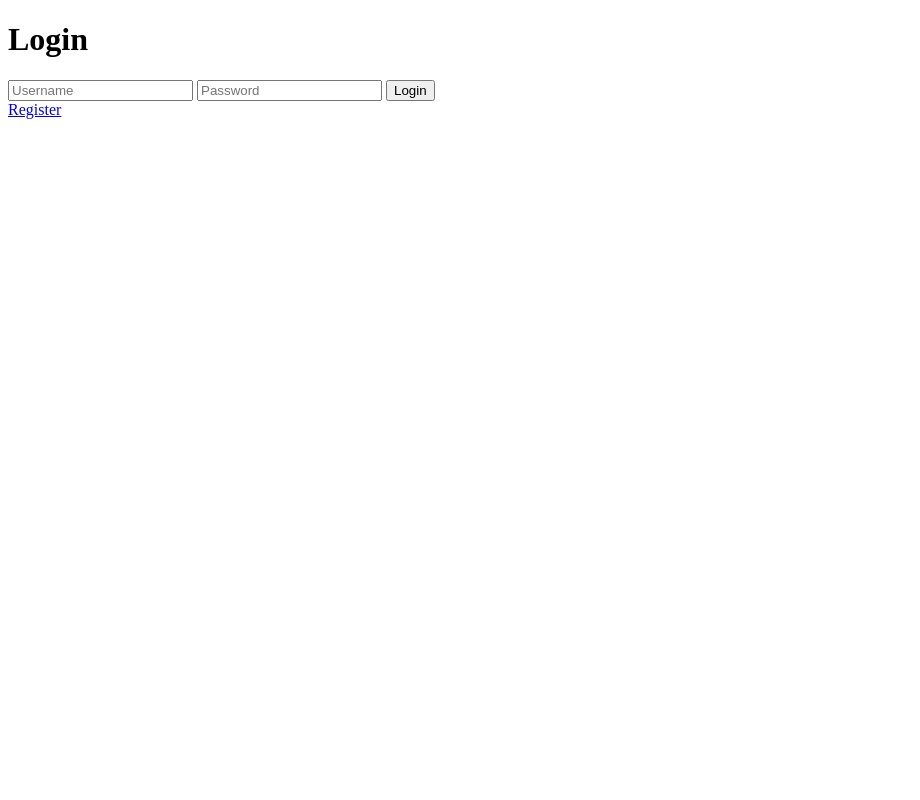
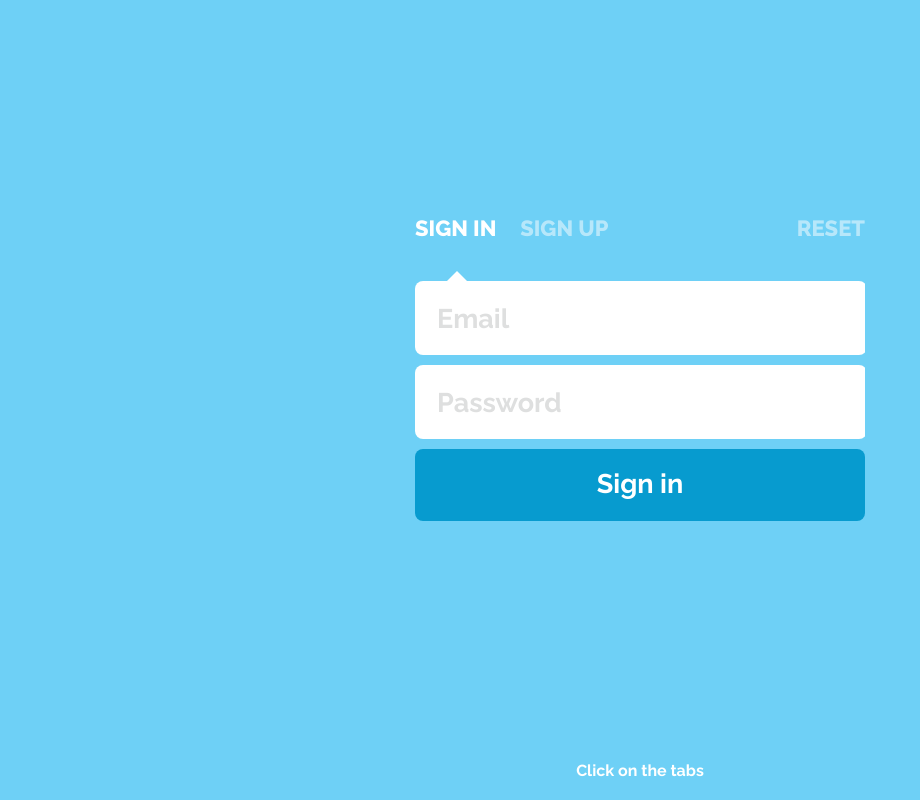
Before and after one commit to mikeezq/multimodel, a Flask app: page / in a window 1280 px wide. Shown: the whole page, without its empty margins (0-920 px from the left). Run offline with Flask 3, Linux system fonts and the light colour scheme.

Commit message:
add beautiful login form

```diff
--- a/app.py
+++ b/app.py
@@ -37,24 +37,5 @@ def login():
     return render_template('login.html')
 
 
-@app.route('/register', methods=['GET', 'POST'])
-def register():
-    if request.method == 'POST':
-        username = request.form.get('username')
-        password = request.form.get('password')
-        email = request.form.get('email')
-        if not username or not password or not email:
-            # You can return a better error page here
-            return "All fields are required.", 400
-        existing_user = Users.query.filter_by(username=username).first()
-        if existing_user is None:
-            new_user = Users(username=username, password=password, email=email)
-            db.session.add(new_user)
-            db.session.commit()
-            return redirect(url_for('login'))
-        return "User already exists!"
-    return render_template('register.html')
-
-
 if __name__ == '__main__':
     app.run(debug=True)
--- /dev/null
+++ b/static/css/style.css
@@ -0,0 +1,117 @@
+@import url(http://fonts.googleapis.com/css?family=Raleway:700,800);
+
+html, body { margin: 0; }
+
+:focus { outline: none; }
+::-webkit-input-placeholder { color: #DEDFDF; }
+::-moz-placeholder { color: #DEDFDF; }
+:-moz-placeholder { color: #DEDFDF; }
+::-ms-input-placeholder { color: #DEDFDF; }
+
+body {
+  background: #6ED0F6;
+  color: #fff;
+  font-family: 'Raleway', sans-serif;
+  -webkit-font-smoothing: antialiased;
+}
+
+#wrapper, label, #arrow, button span { transition: all .5s cubic-bezier(.6,0,.4,1); }
+
+#wrapper { overflow: hidden; }
+
+#signin:checked ~ #wrapper { height: 178px; }
+#signin:checked ~ #wrapper #arrow { left: 32px; }
+#signin:checked ~ button span { transform: translate3d(0,-72px,0); }
+
+#signup:checked ~ #wrapper { height: 262px; }
+#signup:checked ~ #wrapper #arrow { left: 137px; }
+#signup:checked ~ button span { transform: translate3d(0,-144px,0); }
+
+#reset:checked ~ #wrapper { height: 94px; }
+#reset:checked ~ #wrapper #arrow { left: 404px; }
+#reset:checked ~ button span { transform: translate3d(0,0,0); }
+
+form {
+  width: 450px;
+  height: 370px;
+  margin: -185px -225px;
+  position: absolute;
+  left: 50%;
+  top: 50%;
+}
+
+input[type=radio] { display: none; }
+
+label {
+  cursor: pointer;
+  display: inline-block;
+  font-size: 22px;
+  font-weight: 800;
+  opacity: .5;
+  margin-bottom: 30px;
+  text-transform: uppercase;
+}
+label:hover {
+  transition: all .3s cubic-bezier(.6,0,.4,1);
+  opacity: 1;
+}
+label[for="signin"] { margin-right: 20px; }
+label[for="reset"] { float: right; }
+input[type=radio]:checked + label { opacity: 1; }
+
+input[type=text],
+input[type=password] {
+  background: #fff;
+  border: none;
+  border-radius: 8px;
+  font-size: 27px;
+  font-family: 'Raleway', sans-serif;
+  height: 72px;
+  width: 99.5%;
+  margin-bottom: 10px;
+  opacity: 1;
+  text-indent: 20px;
+  transition: all .2s ease-in-out;
+}
+button {
+  background: #079BCF;
+  border: none;
+  border-radius: 8px;
+  color: #fff;
+  cursor: pointer;
+  font-family: 'Raleway', sans-serif;
+  font-size: 27px;
+  height: 72px;
+  width: 100%;
+  margin-bottom: 10px;
+  overflow: hidden;
+  transition: all .3s cubic-bezier(.6,0,.4,1);
+}
+button span {
+  display: block;
+  line-height: 72px;
+  position: relative;
+  top: -2px;
+  transform: translate3d(0,0,0);
+}
+button:hover {
+  background: #007BA5;
+}
+
+#arrow {
+  height: 0;
+  width: 0;
+  border-bottom: 10px solid #fff;
+  border-left: 10px solid transparent;
+  border-right: 10px solid transparent;
+  position: relative;
+  left: 32px;
+}
+
+
+#hint {
+  width: 100%;
+  text-align: center;
+  position: absolute;
+  bottom: 20px;
+}
--- a/templates/login.html
+++ b/templates/login.html
@@ -1,15 +1,49 @@
 <!DOCTYPE html>
-<html>
+<html >
 <head>
-    <title>Login</title>
+  <meta charset="UTF-8">
+  <title>Sign In/Up Form Transitions</title>
+
+
+
+      <link rel="stylesheet" href="../static/css/style.css">
+
+
 </head>
+
 <body>
-    <h1>Login</h1>
-    <form action="/login" method="post">
-        <input type="text" name="username" placeholder="Username" required>
-        <input type="password" name="password" placeholder="Password" required>
-        <button type="submit">Login</button>
-    </form>
-    <a href="/register">Register</a>
+  <body>
+<form>
+  <input checked="" id="signin" name="action" type="radio" value="signin">
+  <label for="signin">Sign in</label>
+  <input id="signup" name="action" type="radio" value="signup">
+  <label for="signup">Sign up</label>
+  <input id="reset" name="action" type="radio" value="reset">
+  <label for="reset">Reset</label>
+  <div id="wrapper">
+    <div id="arrow"></div>
+    <input id="email" placeholder="Email" type="text">
+    <input id="pass" placeholder="Password" type="password">
+    <input id="repass" placeholder="Repeat password" type="password">
+  </div>
+  <button type="submit">
+    <span>
+      Reset password
+      <br>
+      Sign in
+      <br>
+      Sign up
+    </span>
+  </button>
+</form>
+<div id="hint">Click on the tabs</div>
+
+<script type="text/javascript">
+
+</script>
+
+</body>
+
+
 </body>
 </html>
```
Also changed, not shown: templates/register.html (deleted, +0 -15 lines).
